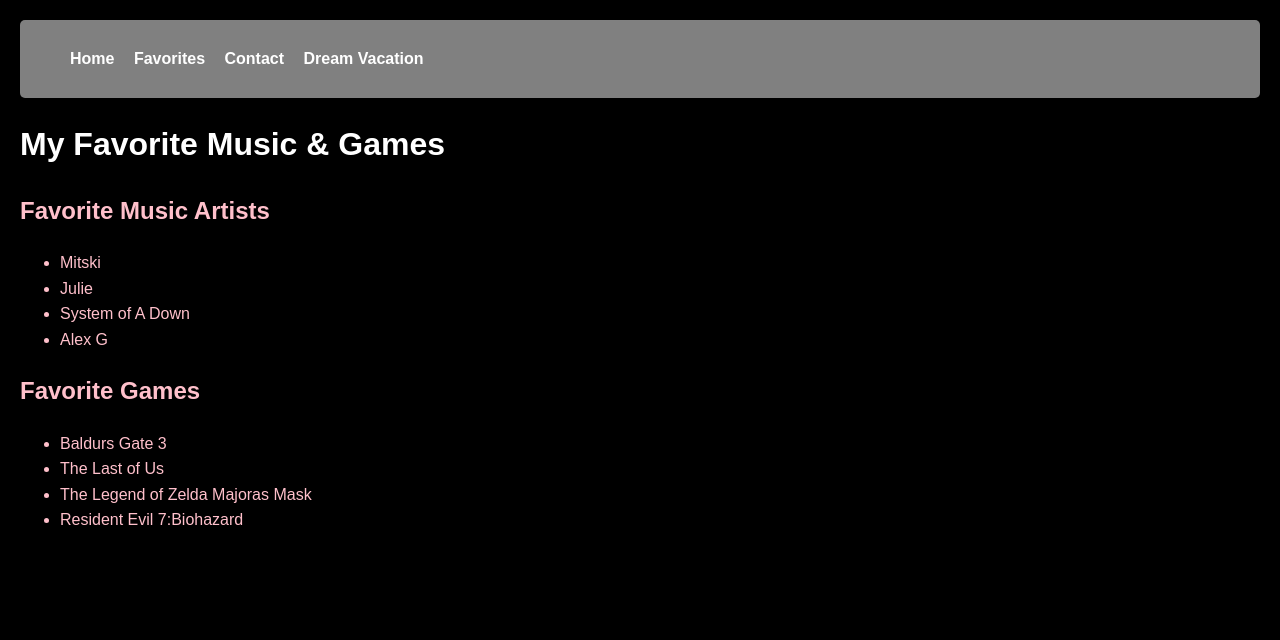
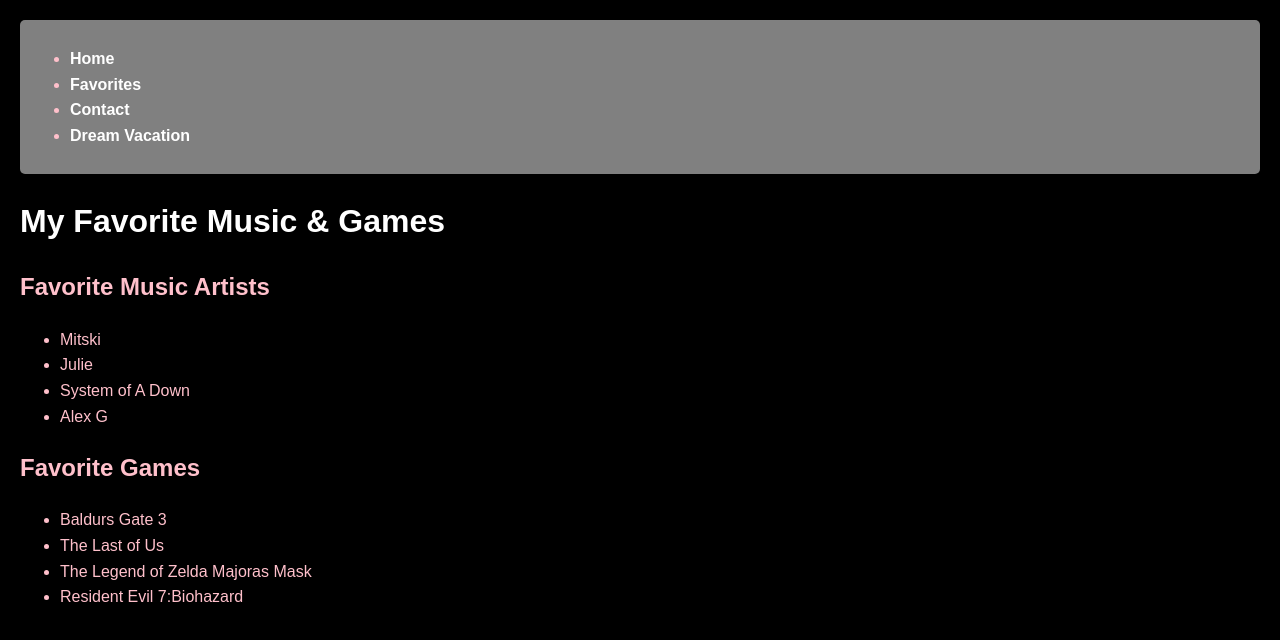
Before and after one commit to KarlaPinales/KarlaPinales.github.io, a plain HTML site: page favorites.html in a window 1280 px wide. Drawn offline with Linux system fonts and the light colour scheme.

Commit message:
update favorites

```diff
--- a/favorites.html
+++ b/favorites.html
@@ -9,10 +9,10 @@
 <body>
     <nav>
     <ul>
-        <a href="index.html">Home</a>
-        <a href="favorites.html">Favorites</a>
-        <a href="contact.html">Contact</a>
-        <a href="vacation.html">Dream Vacation</a>
+        <li><a href="index.html">Home</a></li>
+        <li><a href="favorites.html">Favorites</a></li>
+        <li><a href="contact.html">Contact</a></li>
+        <li><a href="vacation.html">Dream Vacation</a></li>
     </ul>
 </nav>
 
```
